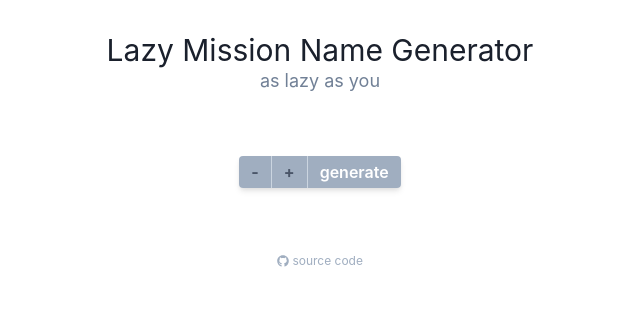
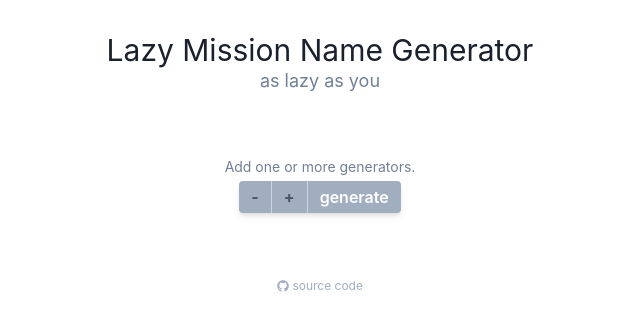
Before and after one commit to zgmrvn/lazy-mission-name-generator, a Vue app: page / in a window 1280 px wide. Shown: the top 330 px of the page, without its empty margins (320-960 px from the left). Built offline with nearby package versions, Linux system fonts and the light colour scheme.

Commit message:
Add guiding text

```diff
--- a/src/App.vue
+++ b/src/App.vue
@@ -14,6 +14,10 @@
     </div>
 
     <!-- buttons -->
+    <p class="text-center text-sm text-gray-600 mb-1">
+      Add one or more generators.
+    </p>
+
     <div class="flex justify-center">
       <div class="inline-flex rounded shadow-md">
         <button
```
